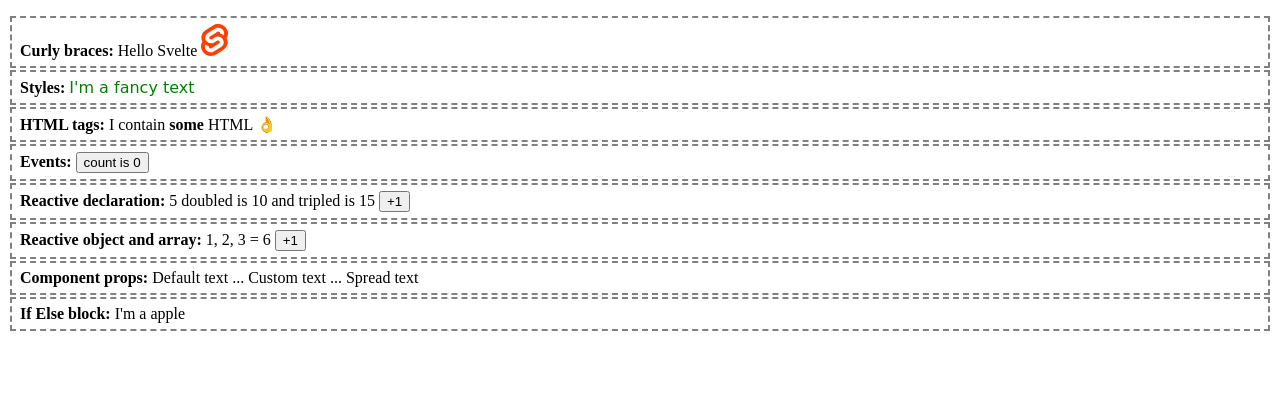
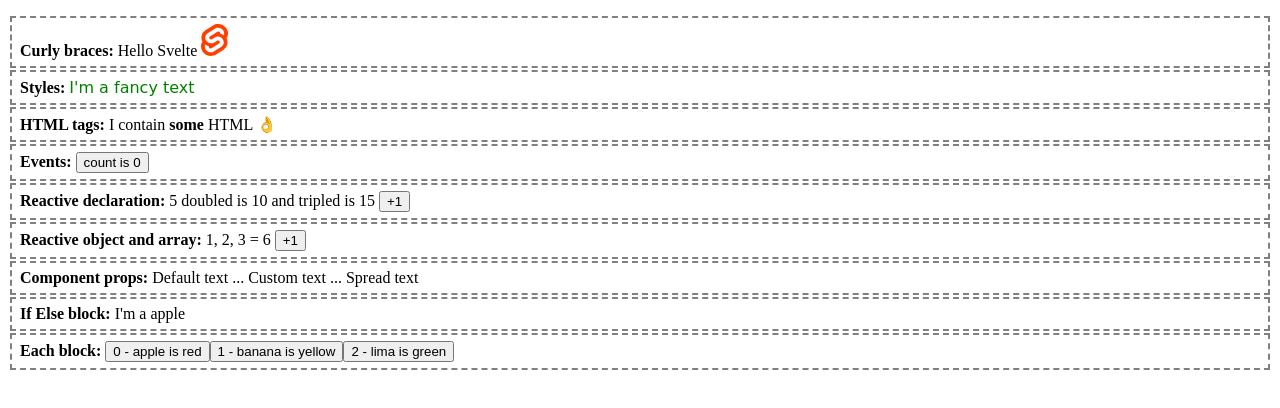
Before and after one commit to jhormanrus/remember-svelte, a Svelte app: page / in a window 1280 px wide. Shown: the top 408 px of the page. Built offline with nearby package versions, Linux system fonts and the light colour scheme.

Commit message:
1 file modified, 1 added

```diff
--- a/src/App.svelte
+++ b/src/App.svelte
@@ -8,6 +8,7 @@
   import ReactiveObjects from './lib/ReactiveObjects.svelte'
   import Props from './lib/Props.svelte'
   import IfElse from './lib/IfElse.svelte'
+  import Each from './lib/Each.svelte'
 </script>
 
 <main>
@@ -48,5 +49,9 @@
       <b>If Else block:</b>
       <IfElse />
     </li>
+    <li>
+      <b>Each block:</b>
+      <Each />
+    </li>
   </ul>
 </main>
--- /dev/null
+++ b/src/lib/Each.svelte
@@ -0,0 +1,11 @@
+<script>
+  const fruits = [
+    { fruit: 'apple', color: 'red' },
+    { fruit: 'banana', color: 'yellow' },
+    { fruit: 'lima', color: 'green' }
+  ]
+</script>
+
+{#each fruits as { fruit, color }, i}
+  <button>{i} - {fruit} is {color}</button>
+{/each}
```
